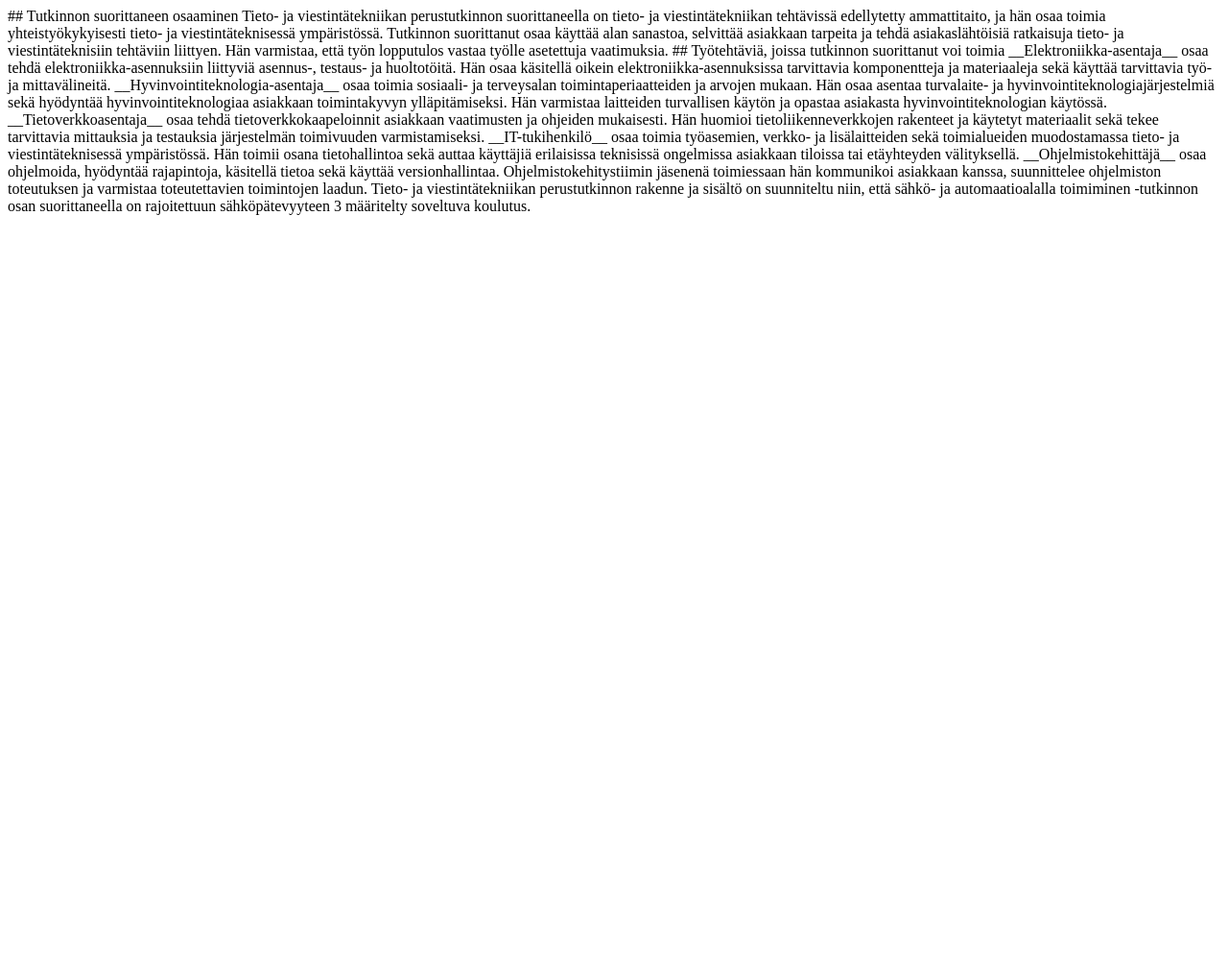
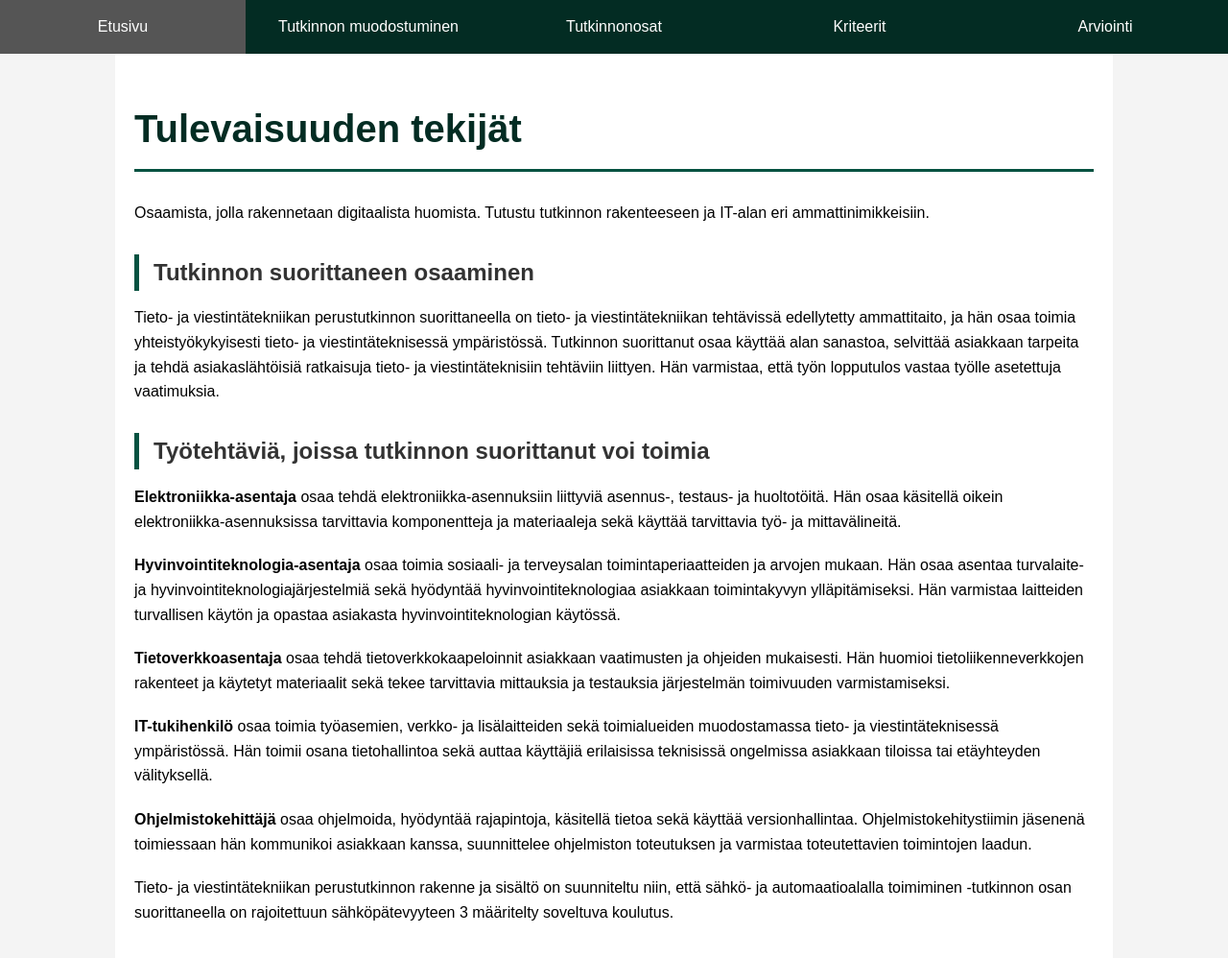
Before and after one commit to Deamin69/OHJ3-Nettisivut, a plain HTML site: page index.html in a window 1280 px wide. Shown: the whole page at 96% size. Before the commit the page ends 800 px from the top, so only its background shows below. Drawn offline with Linux system fonts and the light colour scheme.

Commit message:
Update index.html

```diff
--- a/index.html
+++ b/index.html
@@ -1,16 +1,74 @@
-## Tutkinnon suorittaneen osaaminen
-Tieto- ja viestintätekniikan perustutkinnon suorittaneella on tieto- ja viestintätekniikan tehtävissä edellytetty ammattitaito, ja hän osaa toimia yhteistyökykyisesti tieto- ja viestintäteknisessä ympäristössä. Tutkinnon suorittanut osaa käyttää alan sanastoa, selvittää asiakkaan tarpeita ja tehdä asiakaslähtöisiä ratkaisuja tieto- ja viestintäteknisiin tehtäviin liittyen. Hän varmistaa, että työn lopputulos vastaa työlle asetettuja vaatimuksia.
+<!DOCTYPE html>
+<html lang="fi">
 
-## Työtehtäviä, joissa tutkinnon suorittanut voi toimia
+<head>
+    <meta charset="UTF-8">
+    <meta name="viewport" content="width=device-width,initial-scale=1.0">
+    <title>Koulun esittely - Etusivu</title>
+    <link rel="stylesheet" href="style.css">
+</head>
 
-__Elektroniikka-asentaja__ osaa tehdä elektroniikka-asennuksiin liittyviä asennus-, testaus- ja huoltotöitä. Hän osaa käsitellä oikein elektroniikka-asennuksissa tarvittavia komponentteja ja materiaaleja sekä käyttää tarvittavia työ- ja mittavälineitä.
+<body>
 
-__Hyvinvointiteknologia-asentaja__ osaa toimia sosiaali- ja terveysalan toimintaperiaatteiden ja arvojen mukaan. Hän osaa asentaa turvalaite- ja hyvinvointiteknologiajärjestelmiä sekä hyödyntää hyvinvointiteknologiaa asiakkaan toimintakyvyn ylläpitämiseksi. Hän varmistaa laitteiden turvallisen käytön ja opastaa asiakasta hyvinvointiteknologian käytössä.
+    <nav>
+        <ul>
+            <li><a href="index.html">Etusivu</a></li>
+            <li><a href="tutkinnon-muodostuminen.html">Tutkinnon muodostuminen</a></li>
+            <li><a href="osat.html">Tutkinnonosat</a></li>
+            <li><a href="kriteerit.html">Kriteerit</a></li>
+            <li><a href="osaamisen-arviointi.html">Arviointi</a></li>
+        </ul>
+    </nav>
 
-__Tietoverkkoasentaja__ osaa tehdä tietoverkkokaapeloinnit asiakkaan vaatimusten ja ohjeiden mukaisesti. Hän huomioi tietoliikenneverkkojen rakenteet ja käytetyt materiaalit sekä tekee tarvittavia mittauksia ja testauksia järjestelmän toimivuuden varmistamiseksi.
+    <main>
+        <h1>Tulevaisuuden tekijät</h1>
+        <p>Osaamista, jolla rakennetaan digitaalista huomista. Tutustu tutkinnon rakenteeseen ja IT-alan eri
+            ammattinimikkeisiin.</p>
+        <h2> Tutkinnon suorittaneen osaaminen</h2>
+        Tieto- ja viestintätekniikan perustutkinnon suorittaneella on tieto- ja viestintätekniikan tehtävissä
+        edellytetty ammattitaito, ja hän osaa toimia yhteistyökykyisesti tieto- ja viestintäteknisessä ympäristössä.
+        Tutkinnon suorittanut osaa käyttää alan sanastoa, selvittää asiakkaan tarpeita ja tehdä asiakaslähtöisiä
+        ratkaisuja tieto- ja viestintäteknisiin tehtäviin liittyen. Hän varmistaa, että työn lopputulos vastaa työlle
+        asetettuja vaatimuksia.
 
-__IT-tukihenkilö__ osaa toimia työasemien, verkko- ja lisälaitteiden sekä toimialueiden muodostamassa tieto- ja viestintäteknisessä ympäristössä. Hän toimii osana tietohallintoa sekä auttaa käyttäjiä erilaisissa teknisissä ongelmissa asiakkaan tiloissa tai etäyhteyden välityksellä.
+        <h2> Työtehtäviä, joissa tutkinnon suorittanut voi toimia</h2>
+        <p>
+            <strong>Elektroniikka-asentaja</strong> osaa tehdä elektroniikka-asennuksiin liittyviä asennus-, testaus- ja
+            huoltotöitä. Hän osaa käsitellä oikein elektroniikka-asennuksissa tarvittavia komponentteja ja materiaaleja
+            sekä
+            käyttää tarvittavia työ- ja mittavälineitä.
+        </p>
+        <p>
+            <strong>Hyvinvointiteknologia-asentaja</strong> osaa toimia sosiaali- ja terveysalan toimintaperiaatteiden
+            ja
+            arvojen mukaan. Hän osaa asentaa turvalaite- ja hyvinvointiteknologiajärjestelmiä sekä hyödyntää
+            hyvinvointiteknologiaa asiakkaan toimintakyvyn ylläpitämiseksi. Hän varmistaa laitteiden turvallisen käytön
+            ja
+            opastaa asiakasta hyvinvointiteknologian käytössä.
+        </p>
+        <p>
+            <strong>Tietoverkkoasentaja</strong> osaa tehdä tietoverkkokaapeloinnit asiakkaan vaatimusten ja ohjeiden
+            mukaisesti. Hän huomioi tietoliikenneverkkojen rakenteet ja käytetyt materiaalit sekä tekee tarvittavia
+            mittauksia ja testauksia järjestelmän toimivuuden varmistamiseksi.
+        </p>
+        <p>
+            <strong>IT-tukihenkilö</strong> osaa toimia työasemien, verkko- ja lisälaitteiden sekä toimialueiden
+            muodostamassa tieto- ja viestintäteknisessä ympäristössä. Hän toimii osana tietohallintoa sekä auttaa
+            käyttäjiä
+            erilaisissa teknisissä ongelmissa asiakkaan tiloissa tai etäyhteyden välityksellä.
+        </p>
+        <p>
+            <strong>Ohjelmistokehittäjä</strong> osaa ohjelmoida, hyödyntää rajapintoja, käsitellä tietoa sekä käyttää
+            versionhallintaa. Ohjelmistokehitystiimin jäsenenä toimiessaan hän kommunikoi asiakkaan kanssa, suunnittelee
+            ohjelmiston toteutuksen ja varmistaa toteutettavien toimintojen laadun.
+        </p>
+        <p>
+            Tieto- ja viestintätekniikan perustutkinnon rakenne ja sisältö on suunniteltu niin, että sähkö- ja
+            automaatioalalla toimiminen -tutkinnon osan suorittaneella on rajoitettuun sähköpätevyyteen 3 määritelty
+            soveltuva koulutus.
+        </p>
+    </main>
 
-__Ohjelmistokehittäjä__ osaa ohjelmoida, hyödyntää rajapintoja, käsitellä tietoa sekä käyttää versionhallintaa. Ohjelmistokehitystiimin jäsenenä toimiessaan hän kommunikoi asiakkaan kanssa, suunnittelee ohjelmiston toteutuksen ja varmistaa toteutettavien toimintojen laadun.
+</body>
 
-Tieto- ja viestintätekniikan perustutkinnon rakenne ja sisältö on suunniteltu niin, että sähkö- ja automaatioalalla toimiminen -tutkinnon osan suorittaneella on rajoitettuun sähköpätevyyteen 3 määritelty soveltuva koulutus.
+</html>
```
